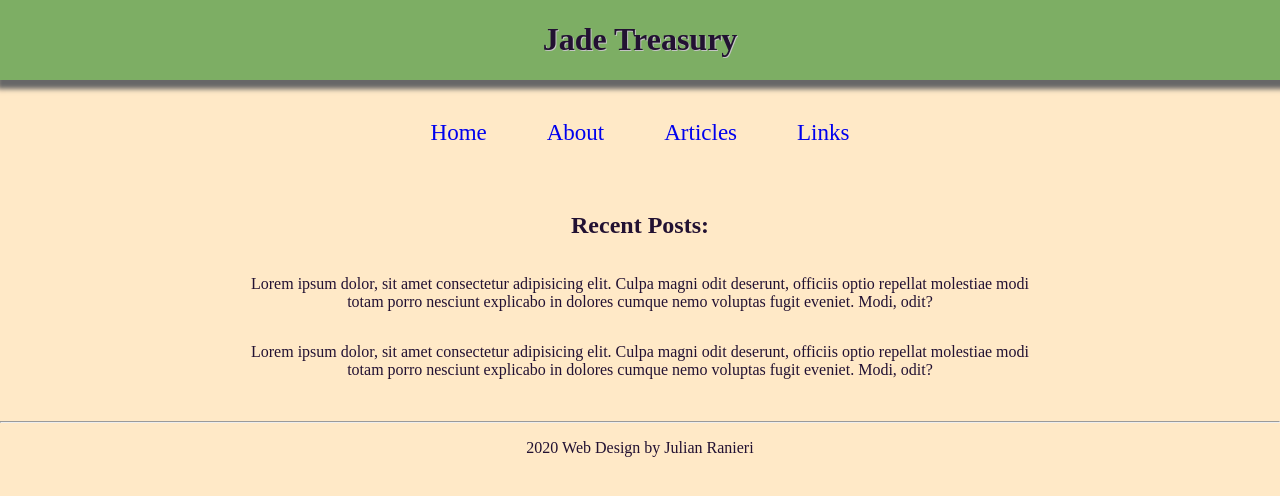
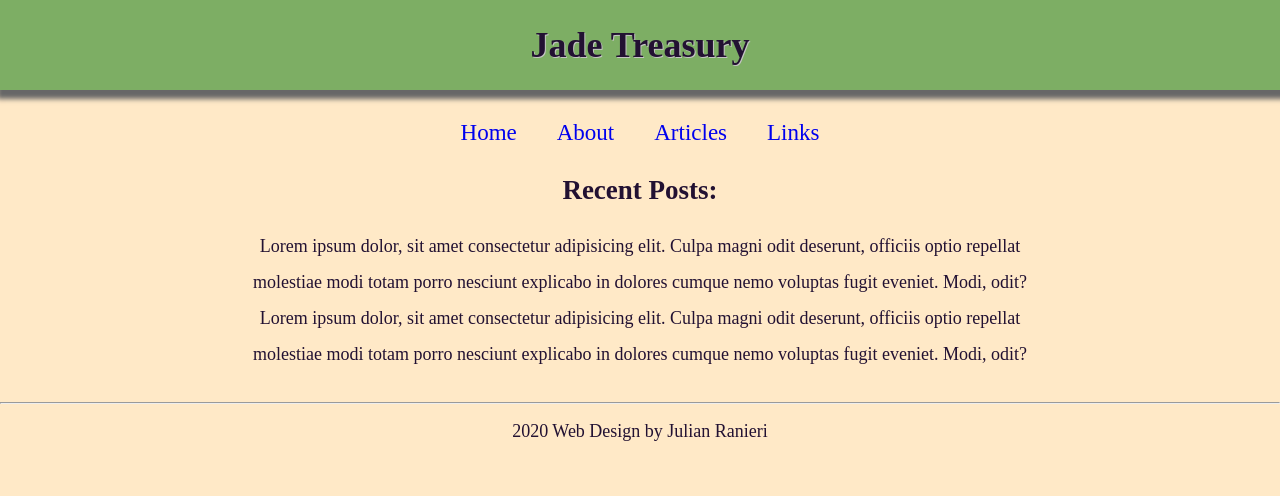
Before and after one commit to royalsaltmerchant/jadetreasury, a Jekyll site: the page built from index.html, in a window 1280 px wide. Shown: the top 496 px of the page. Built offline with Jekyll 4.4.1, drawn with Linux system fonts in a browser that asks for light colours; some web fonts are replaced.

Commit message:
improved style

```diff
--- a/_includes/header.html
+++ b/_includes/header.html
@@ -4,21 +4,6 @@
 <div class="nav">
     <div class="nav-item"><a href="{{ site.baseurl }}/index.html">Home</a></div>
     <div class="nav-item"><a href="{{ site.baseurl }}/about.html">About</a></div>
-    <div class="nav-item" onclick="articles()"><a href="{{ site.baseurl }}/articles.html">Articles</a>
-    <!-- <div class="dropdown" id="dropdown">
-        <div class="dropdown-nav">
-            <a href="{{ site.baseurl }}/articles/zen_articles.html">Zen</a>
-        </div>
-        <div class="dropdown-nav">
-            <a>something</a>
-        </div>
-        <div class="dropdown-nav">
-            <a>something</a>
-        </div>
-        <div class="dropdown-nav">
-            <a>something</a>
-        </div>
-    </div> -->
-    </div>
+    <div class="nav-item"><a href="{{ site.baseurl }}/articles.html">Articles</a></div>
     <div class="nav-item"><a href="{{ site.baseurl }}/links.html">Links</a></div>
 </div>
--- a/assets/mainstyle.css
+++ b/assets/mainstyle.css
@@ -5,6 +5,7 @@ body {
     margin: 0;
     padding: 0;
     text-align: center;
+    font-size: 18px;
 }
 
 a {
@@ -17,6 +18,11 @@ a:hover {
 
 a:active {
     color: rgb(228, 68, 0);
+}
+
+p {
+    margin: 0;
+    line-height: 200%;
 }
 
 /* hr {
@@ -44,15 +50,15 @@ a:active {
     flex-direction: row;
     align-items: center;
     justify-content: space-evenly;
-    padding: 30px;
+    padding-top: 27px;
 }
 
 .nav-item {
     color: rebeccapurple;
-    padding: 10px;
     text-shadow: 0.8 0.8 rgb(41, 41, 41);
     font-size: 23px;
     border-bottom: 3px solid transparent;
+    border-top: 3px solid transparent;
 }
 
 .nav-item:after {
@@ -70,27 +76,10 @@ a:active {
 	background: rgb(208, 134, 6);
 }
 
-/* .dropdown {
-    display: none;
-    position: absolute;
-}
-
-.dropdown-nav {
-    margin: -10px;
-    margin-top: 10px;
-    background-color: #d2eaf7;
-    box-shadow: 0px 8px 16px 0px rgba(0,0,0,0.2);
-    width: auto;
-    border-radius: 10px;
-    padding: 10px;
-    z-index: 1;
-} */
-
 /* end navigation */
 
 .section-one {
     margin: auto;
-    width: 350px;
 }
 
 /* media query */
@@ -112,8 +101,4 @@ a:active {
          margin-left: 20px;
          margin-right: 20px;
      }
-     .nav-item-special {
-        margin-left: 20px;
-        margin-right: 20px;
-    }
  }
```
